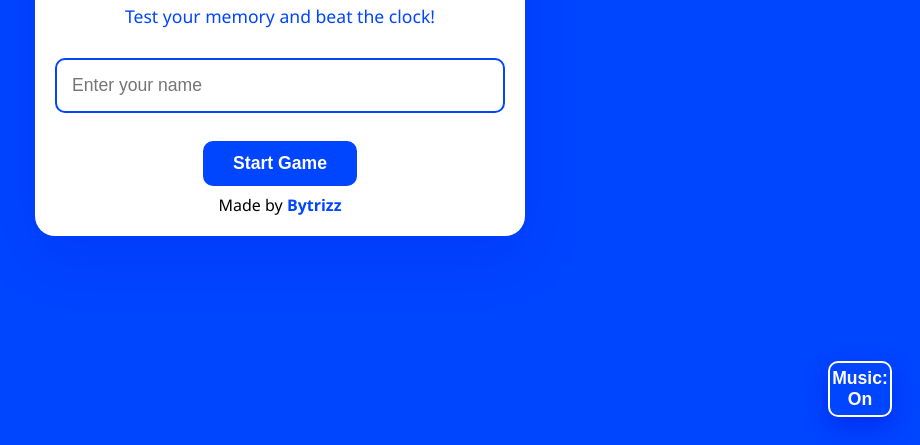
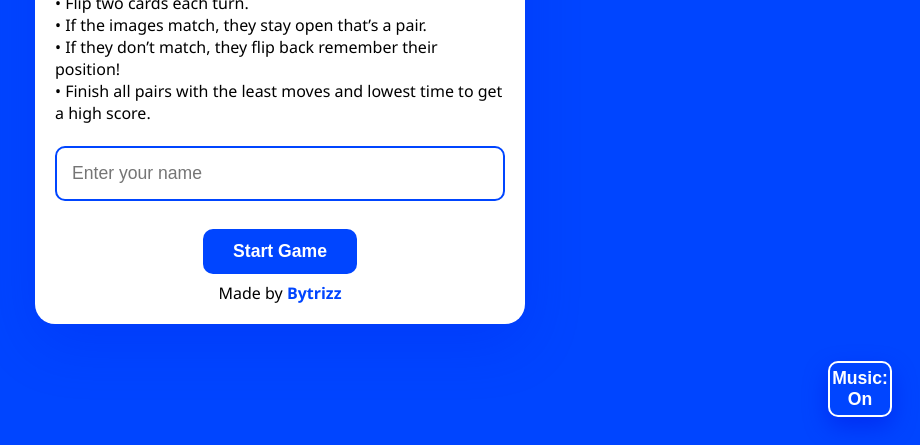
Before and after one commit to solotoxicxd/soundness-memory-card-game, a plain HTML site: page index.html in a window 1280 px wide. Shown: the part 355-800 px from the top of the page, without its empty margins (360-1280 px from the left). Drawn offline with Linux system fonts and the light colour scheme.

Commit message:
Update index.html

```diff
--- a/index.html
+++ b/index.html
@@ -289,6 +289,13 @@
         <div id="startScreen" class="start-screen">
             <h1>Soundness Memory Challenge</h1>
             <p class="subtitle">Test your memory and beat the clock!</p>
+            <p style="text-align: left;"> INSTRUCTIONS:<br>
+                • Flip two cards each turn.<br>
+                • If the images match, they stay open  that’s a pair.<br>
+                • If they don’t match, they flip back  remember their position!<br>
+                • Finish all pairs with the least moves and lowest time to get a high score.
+            </p>
+            <br>
             <input type="text" id="playerName" placeholder="Enter your name" maxlength="20">
             <button id="startButton" type="button">Start Game</button>
             <p>Made by <a href="https://x.com/bytrizz404" target="_blank" rel="noopener noreferrer" style="text-decoration: none; color: #0045ff;"><strong>Bytrizz</strong></a></p>
```
